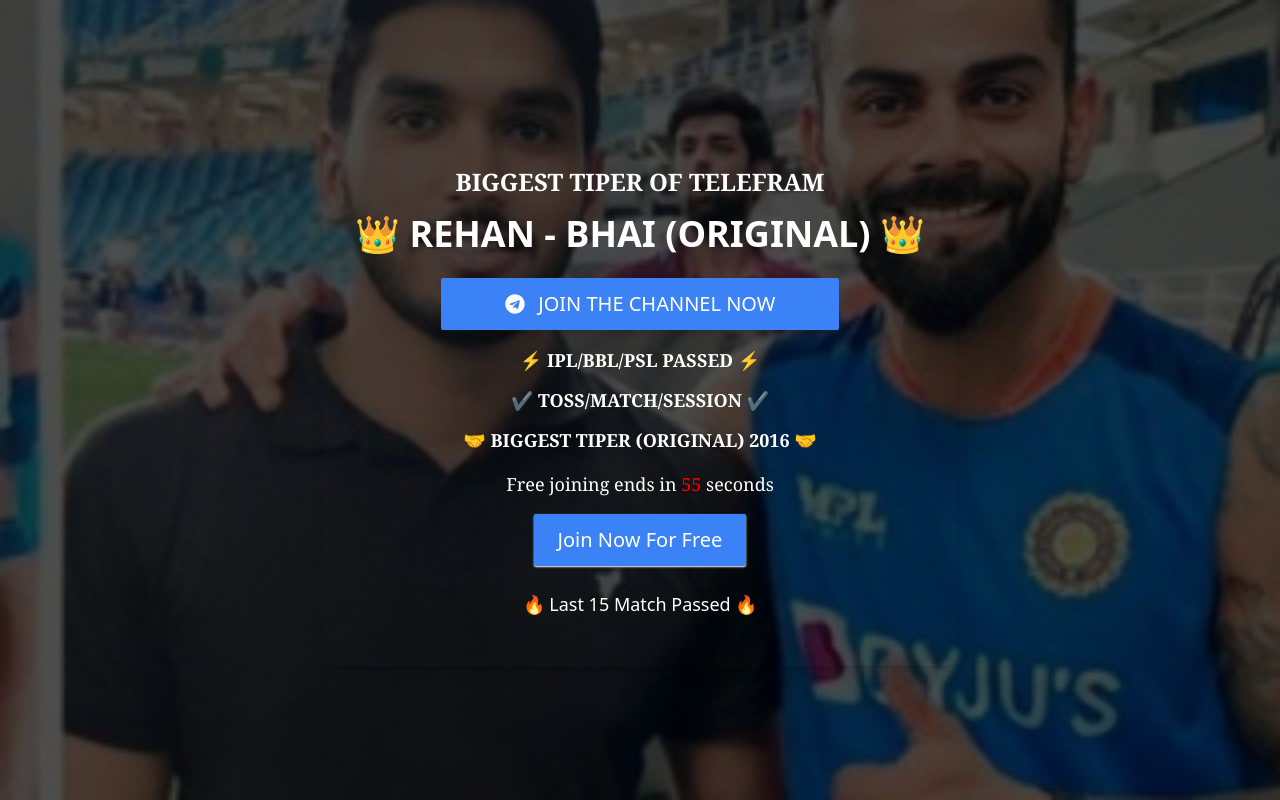
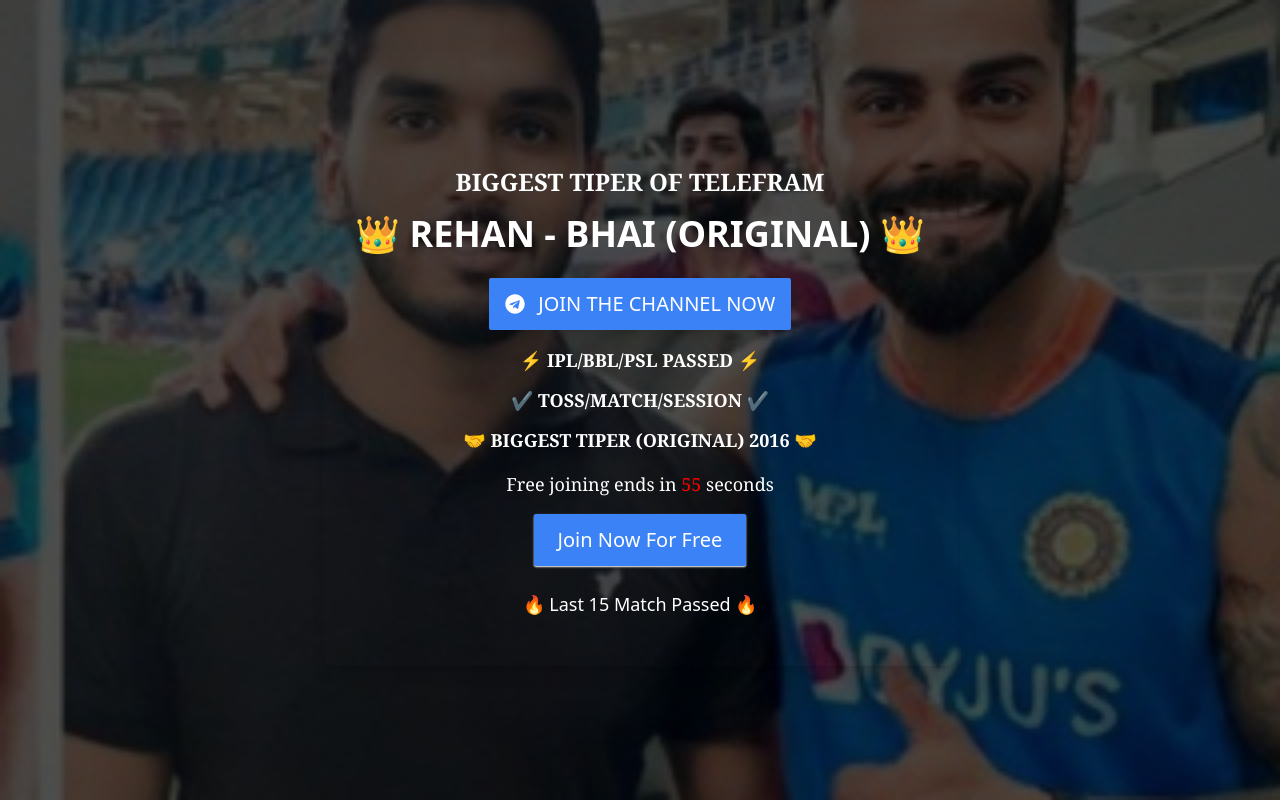
Before and after one commit to crickettmatch/REHAN-BHAI-ORIGINAL, a plain HTML site: page index.html in a window 1280 px wide. Drawn offline with nearby package versions, Linux system fonts and the light colour scheme.

Commit message:
index.html

```diff
--- a/index.html
+++ b/index.html
@@ -82,7 +82,7 @@ z-index: -1;
         <!-- Countdown Timer -->
 
         <!-- Buttons -->
-        <button onclick="redirectToLink()" class="animated-button py-3 px-16 bg-blue-500 rounded-sm text-xl mb-4 hover:bg-blue-600 transition-all duration-200 ">
+        <button onclick="redirectToLink()" class="animated-button py-3 px-4 bg-blue-500 rounded-sm text-xl mb-4 hover:bg-blue-600 transition-all duration-200 ">
             <i class="fab fa-telegram mr-2"></i> <span> JOIN THE CHANNEL NOW</span>
         </button>
 
```
